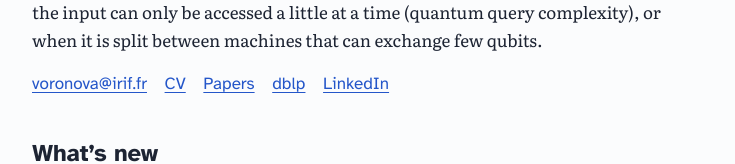
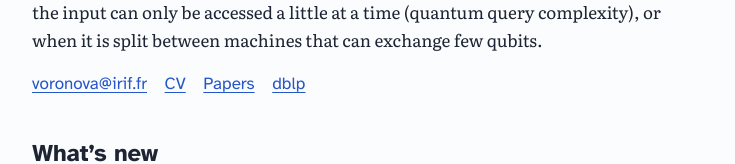
Before and after one commit to nvoronova/nvoronova.github.io, a plain HTML site: page index.html in a window 1280 px wide. Shown: the part 329-493 px from the top of the page, without its empty margins (272-1007 px from the left). Drawn offline with Linux system fonts and the light colour scheme.

Commit message:
Remove the LinkedIn link
Co-Authored-By: Claude Opus 5.5 <noreply@anthropic.com>
Claude-Session: https://claude.ai/code/session_011CpDaLA1D4NZGn3a1Xxm4E

```diff
--- a/index.html
+++ b/index.html
@@ -49,7 +49,6 @@
       <li><a href="cv/cv.pdf">CV</a></li>
       <li><a href="research.html#papers">Papers</a></li>
       <li><a href="https://dblp.org/pid/342/2870">dblp</a></li>
-      <li><a href="https://www.linkedin.com/in/nadezhda-voronova/">LinkedIn</a></li>
     </ul>
   </div>
   <img class="portrait" src="photo.jpg" alt="Nadya Voronova" width="132" height="132" onerror="this.remove()">
```
